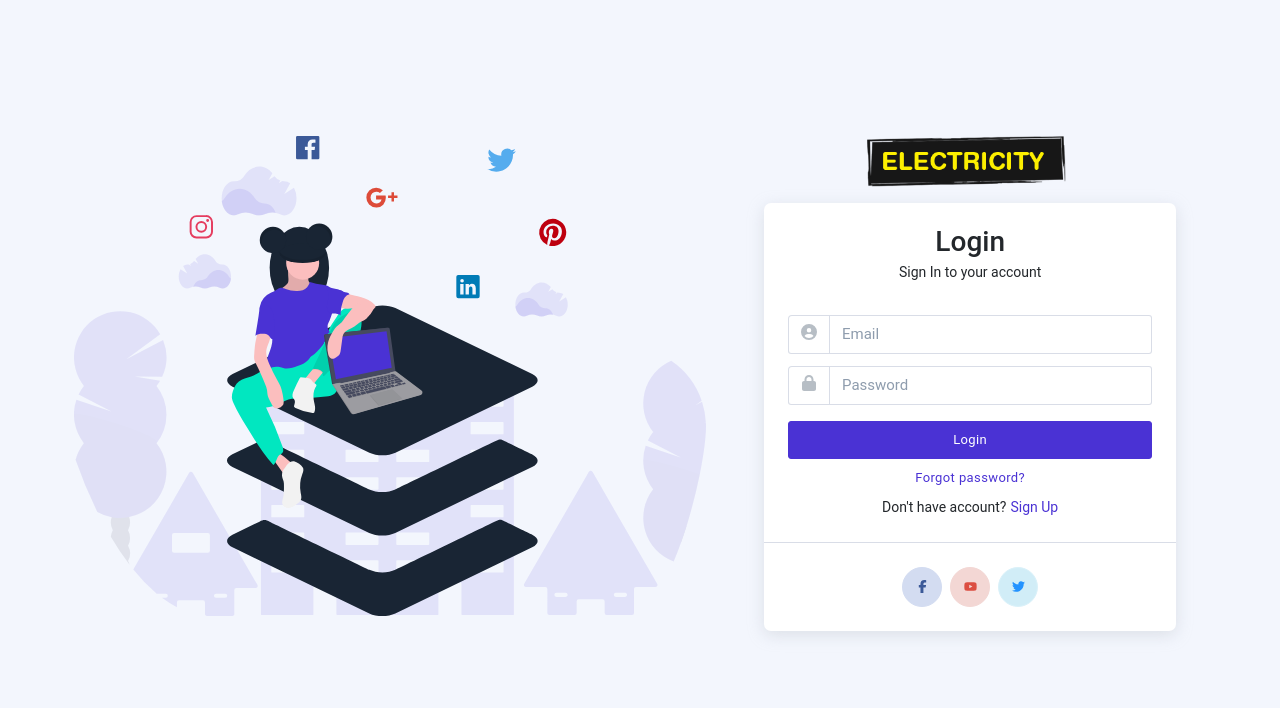
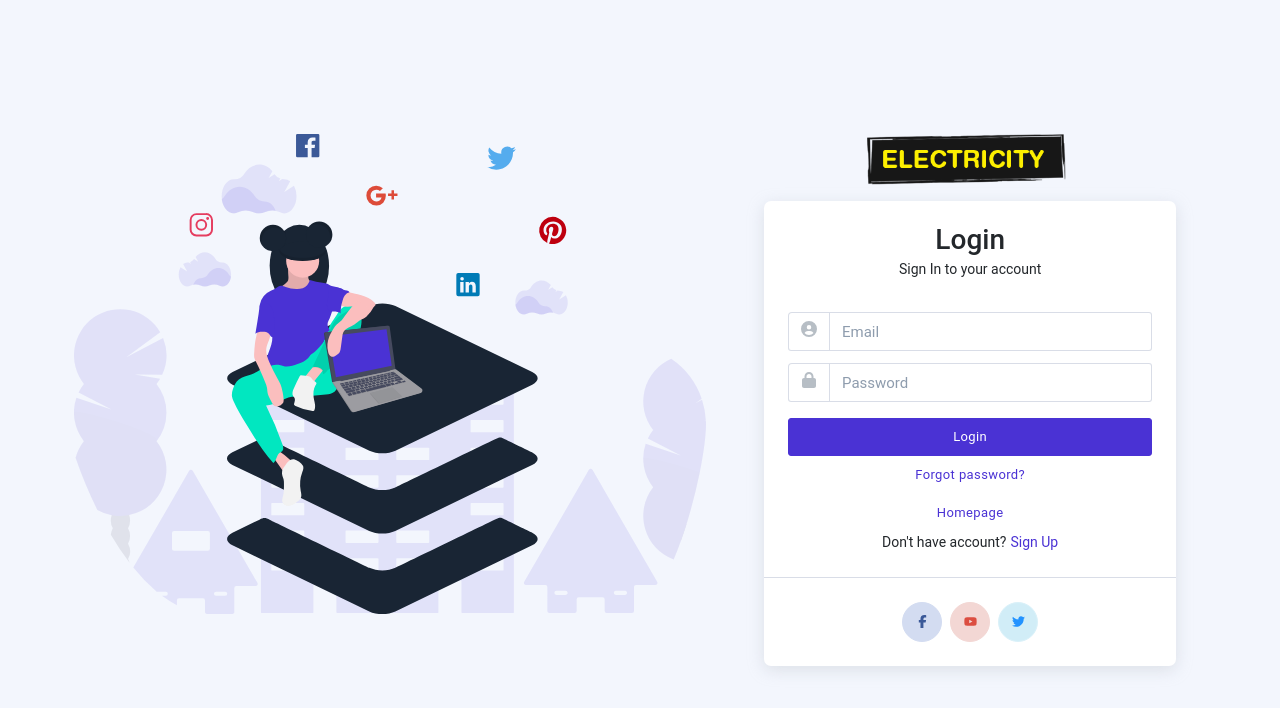
Before and after one commit to SudhanshuNextupgrad/electricityAll, a Next.js app: page /login in a window 1280 px wide. Shown: the top 708 px of the page. Built offline with nearby package versions, Linux system fonts and the light colour scheme.

Commit message:
div removed

```diff
--- a/pages/cart.jsx
+++ b/pages/cart.jsx
@@ -274,10 +274,10 @@ const Checkout = () => {
             <Toaster position="top-center" richColors />
             <section className={style.section1}>
                 <div className="container">
-                    <div className="row align-items-center">
+
                         <Navbar />
                         <h1 className="innerheading">Checkout</h1>
-                    </div>
+
                 </div>
             </section>
             <section className={`${style.section2} container`} >
--- a/pages/help.jsx
+++ b/pages/help.jsx
@@ -49,10 +49,10 @@ const Help = () => {
             <Toaster position="top-center" richColors />
             <section className={style.section1}>
                 <div className="container">
-                    <div className="row align-items-center">
+
                         <Navbar />
                         <h1 className="innerheading">Help & Support</h1>
-                    </div>
+
                 </div>
             </section>
             <section className={`${style.section2} container`}>
--- a/pages/login.jsx
+++ b/pages/login.jsx
@@ -138,6 +138,13 @@ export default function Home() {
                           >
                             Forgot password?
                           </Link>
+                          <br/>
+                          <Link
+                            href="/"
+                            className="btn btn-link box-shadow-0 px-0 mt-0"
+                          >
+                            Homepage
+                          </Link>
                           <p class=" mb-0">
                             Don't have account?
                             <Link href="/register" class="text-primary ml-1">
--- a/pages/plan.jsx
+++ b/pages/plan.jsx
@@ -91,10 +91,10 @@ const Plan = () => {
       <section className={style.section1} >
 
         <div className="container" >
-          <div className="row align-items-center">
+
             <Navbar />
             <h1 className="innerheading" >Plan</h1>
-          </div>
+
         </div>
 
       </section>
--- a/pages/register.jsx
+++ b/pages/register.jsx
@@ -10,9 +10,7 @@ import {
 import { useState, useEffect } from "react";
 import { useRouter } from "next/router";
 import { Toaster, toast } from "sonner";
-
 import { getData,postData } from "@/helpers/services";
-
 import { verifyIsLoggedIn } from "@/helpers/helper";
 export default function Home() {
   const [isSubmitingLoader, setisSubmitingLoader] = useState(false);
@@ -57,7 +55,7 @@ export default function Home() {
         name: name,
         email: email,
         password: password,
-        user_type: Role[0].id,
+        user_type: "Customer",
       });
       console.log(" register result", result);
       if (result.status) {
--- a/pages/service.jsx
+++ b/pages/service.jsx
@@ -53,10 +53,10 @@ const Services = () => {
             <Toaster position="top-center" richColors />
             <section className={style.section1}>
                 <div className="container">
-                    <div className="row align-items-center">
+
                         <Navbar />
                         <h1 className="innerheading">Services</h1>
-                    </div>
+
                 </div>
             </section>
             <section className={style.section2}>
--- a/pages/singleService.jsx
+++ b/pages/singleService.jsx
@@ -115,10 +115,10 @@ const ACservices = () => {
             <Toaster position="top-center" richColors />
             <section className={`${style.section1} container-fluid`}  >
                 <div className="container">
-                    <div className="row align-items-center">
+
                         <Navbar />
                         <h1 className="innerheading">AC Services & Repair</h1>
-                    </div>
+
                 </div>
 
             </section>
```
